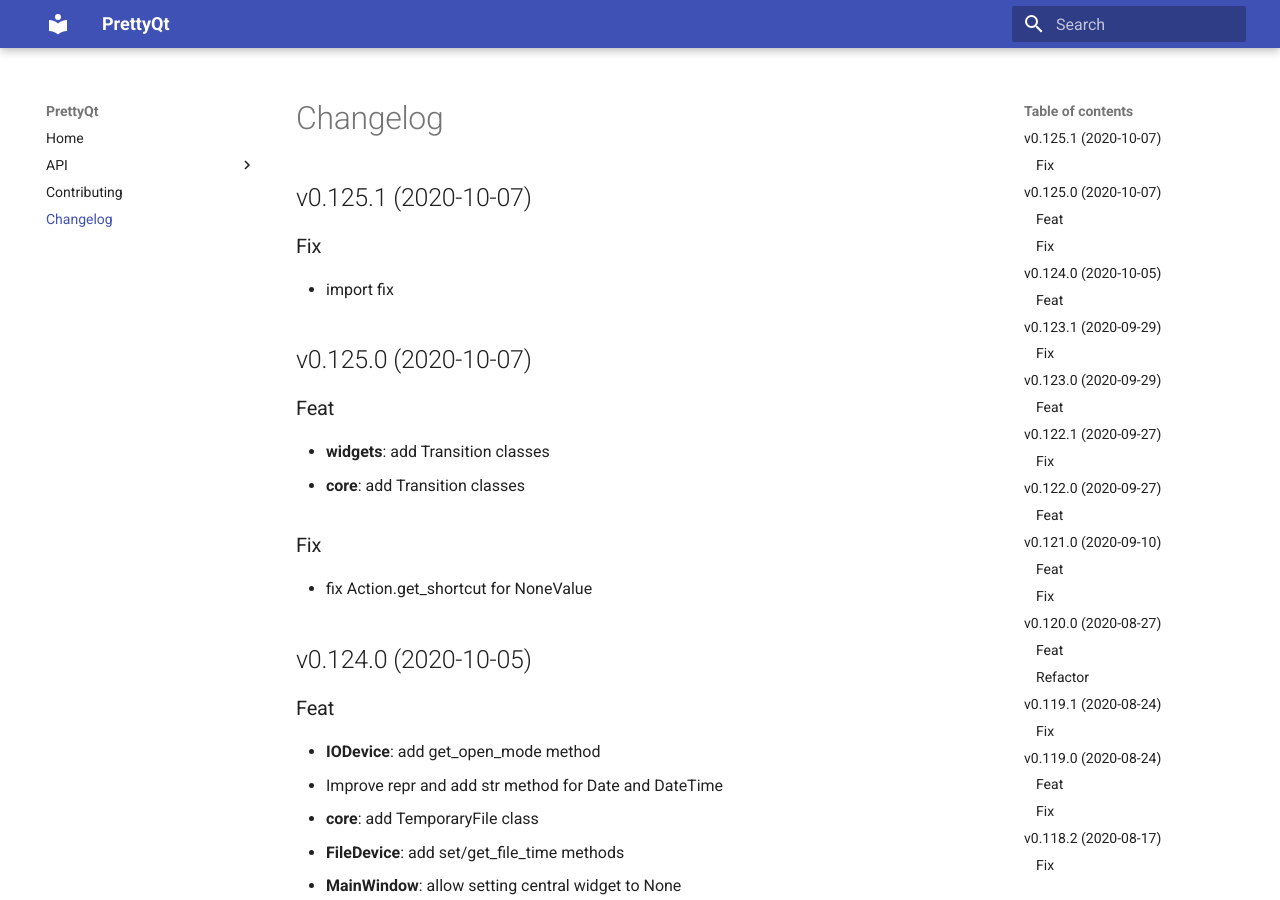
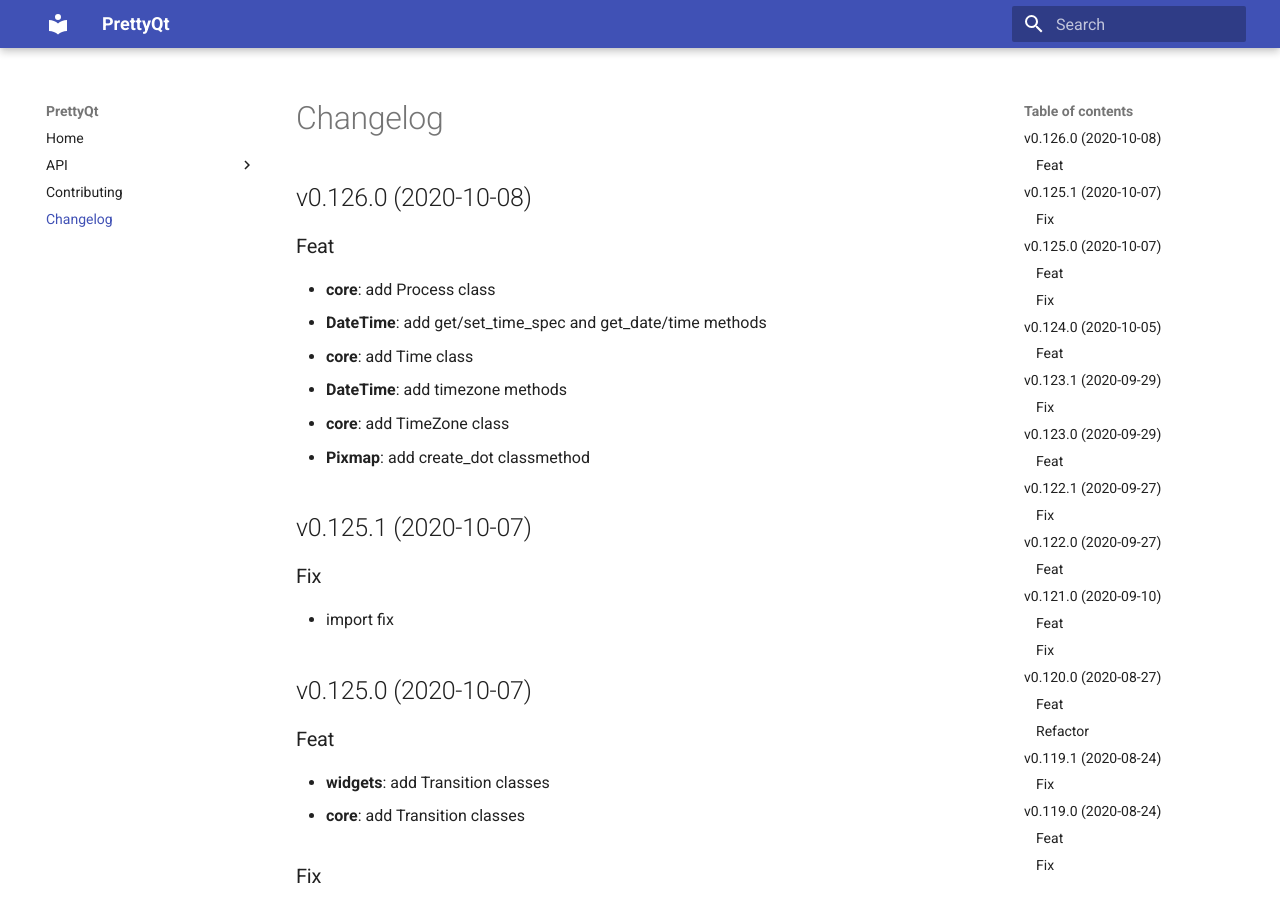
Before and after one commit to phil65/PrettyQt, an MkDocs documentation site: the page built from docs/changelog.md, in a window 1280 px wide and 900 px high. Built offline with MkDocs 1.6.1 and Material for MkDocs 9.7.7, drawn with Linux system fonts in a browser that asks for light colours.

Commit message:
bump: version 0.125.1 → 0.126.0

```diff
--- a/docs/changelog.md
+++ b/docs/changelog.md
@@ -1,3 +1,14 @@
+## v0.126.0 (2020-10-08)
+
+### Feat
+
+- **core**: add Process class
+- **DateTime**: add get/set_time_spec and get_date/time methods
+- **core**: add Time class
+- **DateTime**: add timezone methods
+- **core**: add TimeZone class
+- **Pixmap**: add create_dot classmethod
+
 ## v0.125.1 (2020-10-07)
 
 ### Fix
--- a/prettyqt/__init__.py
+++ b/prettyqt/__init__.py
@@ -4,7 +4,7 @@
 
 __author__ = """Philipp Temminghoff"""
 __email__ = "phil65@kodi.tv"
-__version__ = "0.125.1"
+__version__ = "0.126.0"
 
 
 def debug():
--- a/pyproject.toml
+++ b/pyproject.toml
@@ -1,6 +1,6 @@
 [tool.poetry]
 name = "PrettyQt"
-version = "0.125.1"
+version = "0.126.0"
 description = "A pythonic layer on top of qtpy"
 readme = 'docs/index.md'
 repository = "https://github.com/phil65/prettyqt"
@@ -130,7 +130,7 @@ exclude = '''
 '''
 [tool.commitizen]
 name = "cz_conventional_commits"
-version = "0.125.1"
+version = "0.126.0"
 tag_format = "v$version"
 version_files = [
     "prettyqt/__init__.py:__version__",
--- a/setup.py
+++ b/setup.py
@@ -40,6 +40,6 @@ setup(
     packages=find_packages(),
     test_suite="tests",
     url="https://github.com/phil65/prettyqt",
-    version="0.125.1",
+    version="0.126.0",
     zip_safe=False,
 )
```
Also changed, not shown: CHANGELOG.md (+11 -0 lines).
